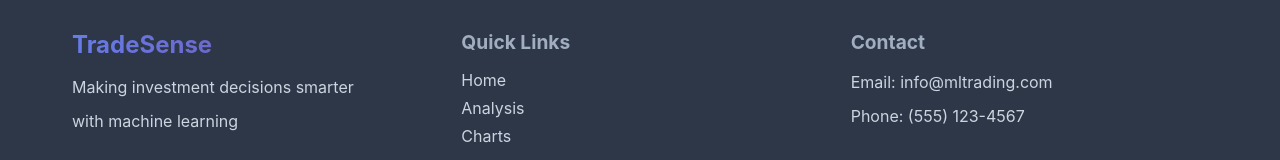
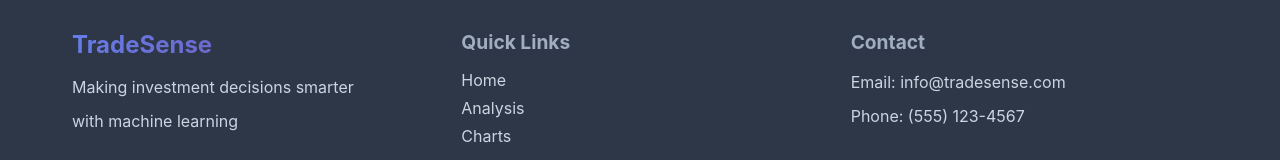
Before and after one commit to kevin1285/MLStockPrediction, a Vue app in the folder frontend/: page / in a window 1280 px wide. Shown: the part 962-1122 px from the top of the page. Built offline with nearby package versions, Linux system fonts and the light colour scheme.

Commit message:
change email

```diff
--- a/frontend/src/components/Footer.vue
+++ b/frontend/src/components/Footer.vue
@@ -16,7 +16,7 @@
 
       <div class="footer-section">
         <h4>Contact</h4>
-        <p>Email: info@mltrading.com</p>
+        <p>Email: info@tradesense.com</p>
         <p>Phone: (555) 123-4567</p>
       </div>
     </div>
```
